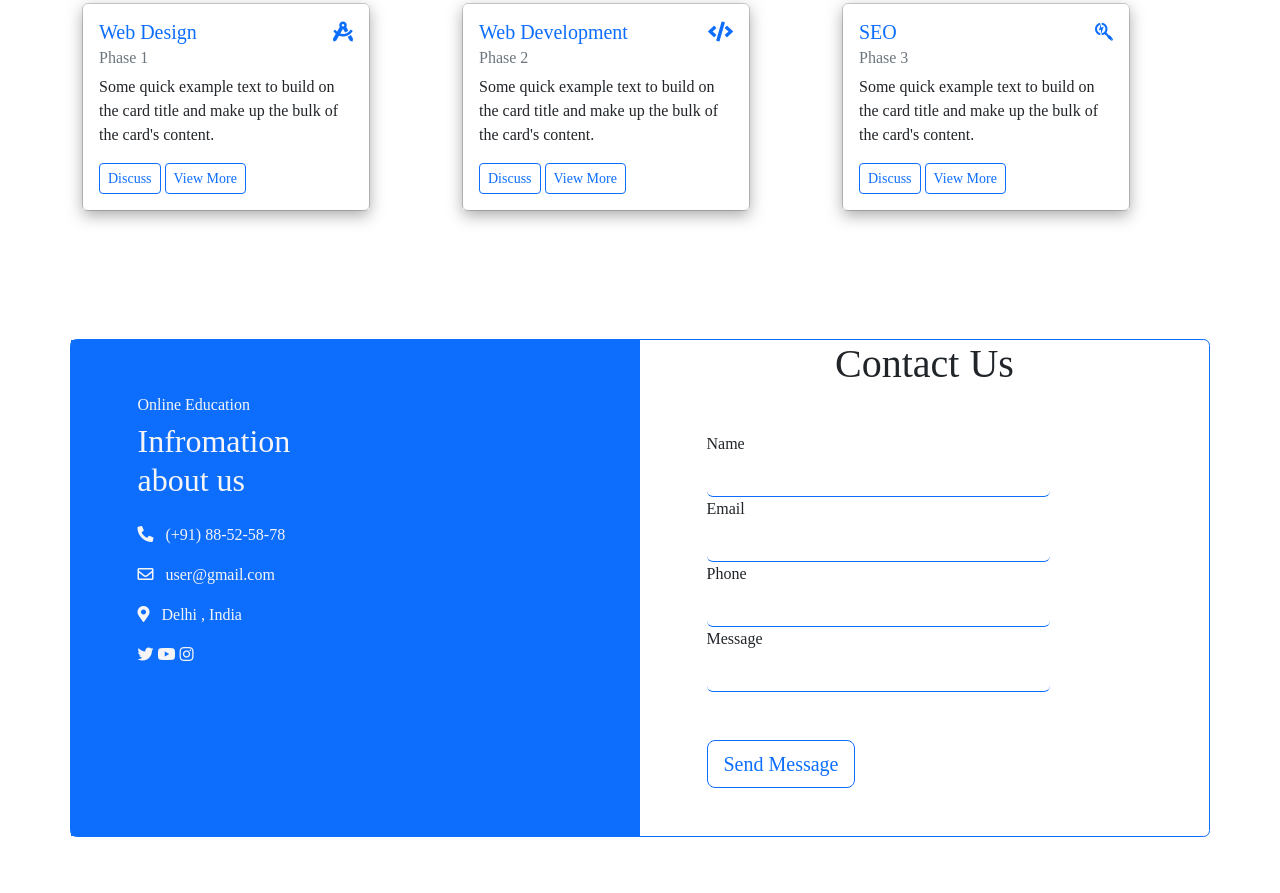
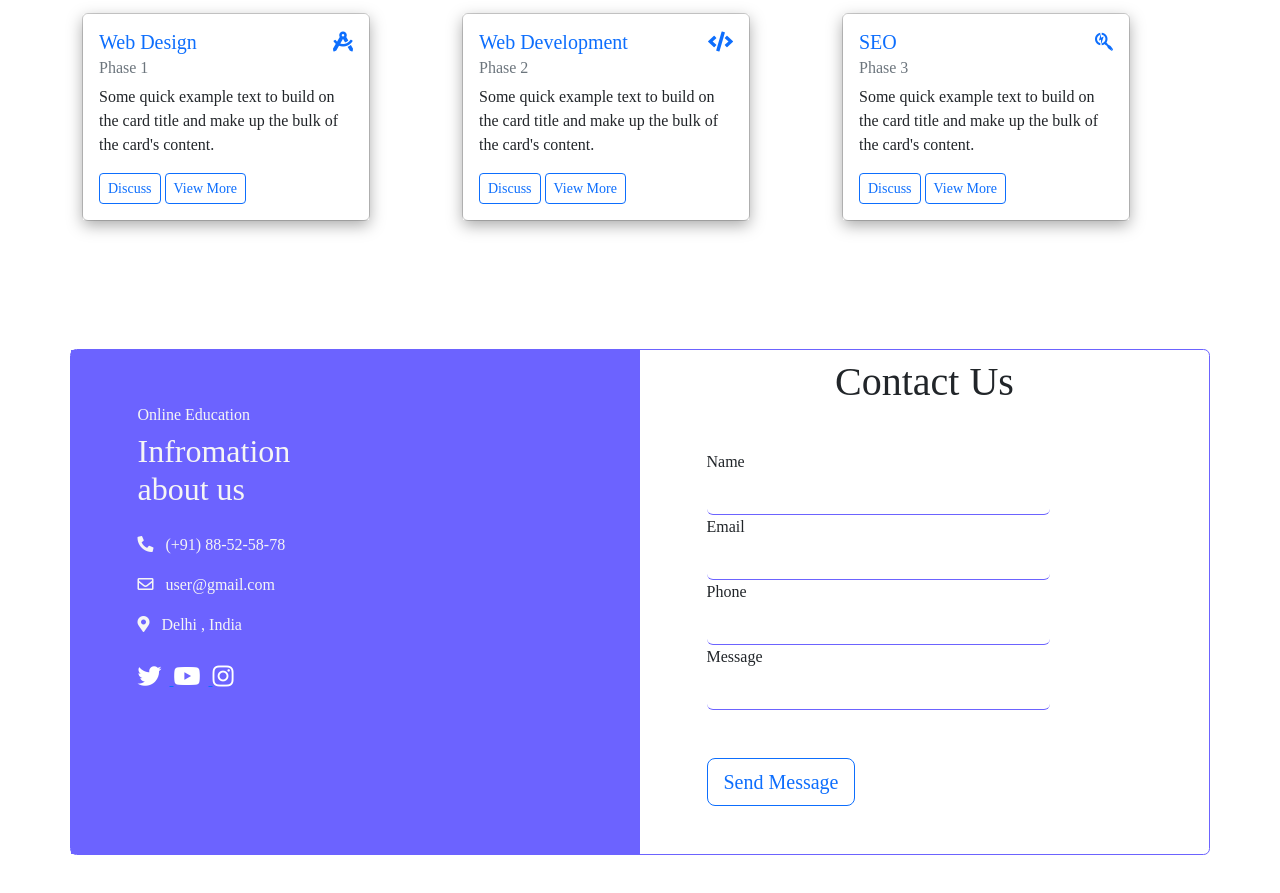
Before and after one commit to jogindrakumar/online-education, a plain HTML site: page index.html in a window 1280 px wide. Shown: the part 1297-2190 px from the top of the page. Drawn offline with nearby package versions, Linux system fonts and the light colour scheme; a web font is replaced by a local one.

Commit message:
modified:   css/style.css 	modified:   index.html

```diff
--- a/css/style.css
+++ b/css/style.css
@@ -22,7 +22,7 @@
 }
 
 .hero-section .hero-section__text-box h1 {
-    font-size: 4rem;
+    font-size: 4.5rem;
     color: #6C63FF;
     font-family: 'Gentium Book Plus', serif;
 }
@@ -53,6 +53,7 @@
 .hero-section .hero-section__text-box .social-media .fa-twitter:hover {
     color: #0d6efd;
     background-color: white;
+    cursor: pointer;
 }
 
 .hero-section .hero-section__text-box .social-media .fa-youtube:hover {
@@ -92,13 +93,13 @@
 }
 
 .contact-section {
-    border: 1px solid #0d6efd;
+    border: 1px solid #6C63FF;
     border-radius: .4rem;
     margin-top: 10%;
 }
 
 .contact-details {
-    background-color: #0d6efd;
+    background-color: #6C63FF;
     color: whitesmoke;
 }
 
@@ -115,7 +116,12 @@
 .contact-form form input[type="email"],
 .contact-form form input[type="number"] {
     border: none;
-    border-bottom: 1px solid #0d6efd;
+    border-bottom: 1px solid #6C63FF;
     padding: 8px;
     width: 70%;
 }
+
+.media-social .fab {
+    text-decoration: none;
+    color: white;
+}
--- a/index.html
+++ b/index.html
@@ -204,26 +204,30 @@
                     <h2 class="mb-4">Infromation <br> about us</h2>
                     <p><i class="fas fa-phone-alt me-2"></i> (+91) 88-52-58-78</p>
                     <p><i class="far fa-envelope me-2"></i> user@gmail.com</p>
-                    <p><i class="fas fa-map-marker-alt me-2"></i> Delhi , India</p>
-                    <i class="fab fa-twitter"></i>
-                    <i class="fab fa-youtube"></i>
-                    <i class="fab fa-instagram"></i>
+                    <p><i class="fas fa-map-marker-alt me-2 mb-3"></i> Delhi , India</p>
+
+                    <a href="" class="media-social">
+                        <i class="fab fa-twitter me-2 fs-4"></i>
+                        <i class="fab fa-youtube me-2 fs-4"></i>
+                        <i class="fab fa-instagram fs-4"></i>
+                    </a>
+
                 </div>
             </div>
 
 
             <div class="col-sm-6 contact-form" id="contact">
-                <h1 class="text-center">Contact Us</h1>
+                <h1 class="text-center mt-2">Contact Us</h1>
                 <form action="" class="justify-content-center">
                     <label for="name">Name</label>
-                    <input type="text" class="form-control">
+                    <input type="text" class="form-control" required>
                     <label for="name">Email</label>
-                    <input type="email" class="form-control">
+                    <input type="email" class="form-control" required>
                     <label for="phone">Phone</label>
-                    <input type="number" class="form-control">
+                    <input type="number" class="form-control" required>
                     <label for="msg">Message</label>
-                    <input type="text" class="form-control">
-                    <button class="btn btn-outline-primary btn-lg float-center mt-5 mb-5">Send Message</button>
+                    <input type="text" class="form-control" required>
+                    <button class="btn btn-outline-primary btn-lg float-center mt-5 mb-5 ">Send Message</button>
                 </form>
             </div>
         </div>
```
